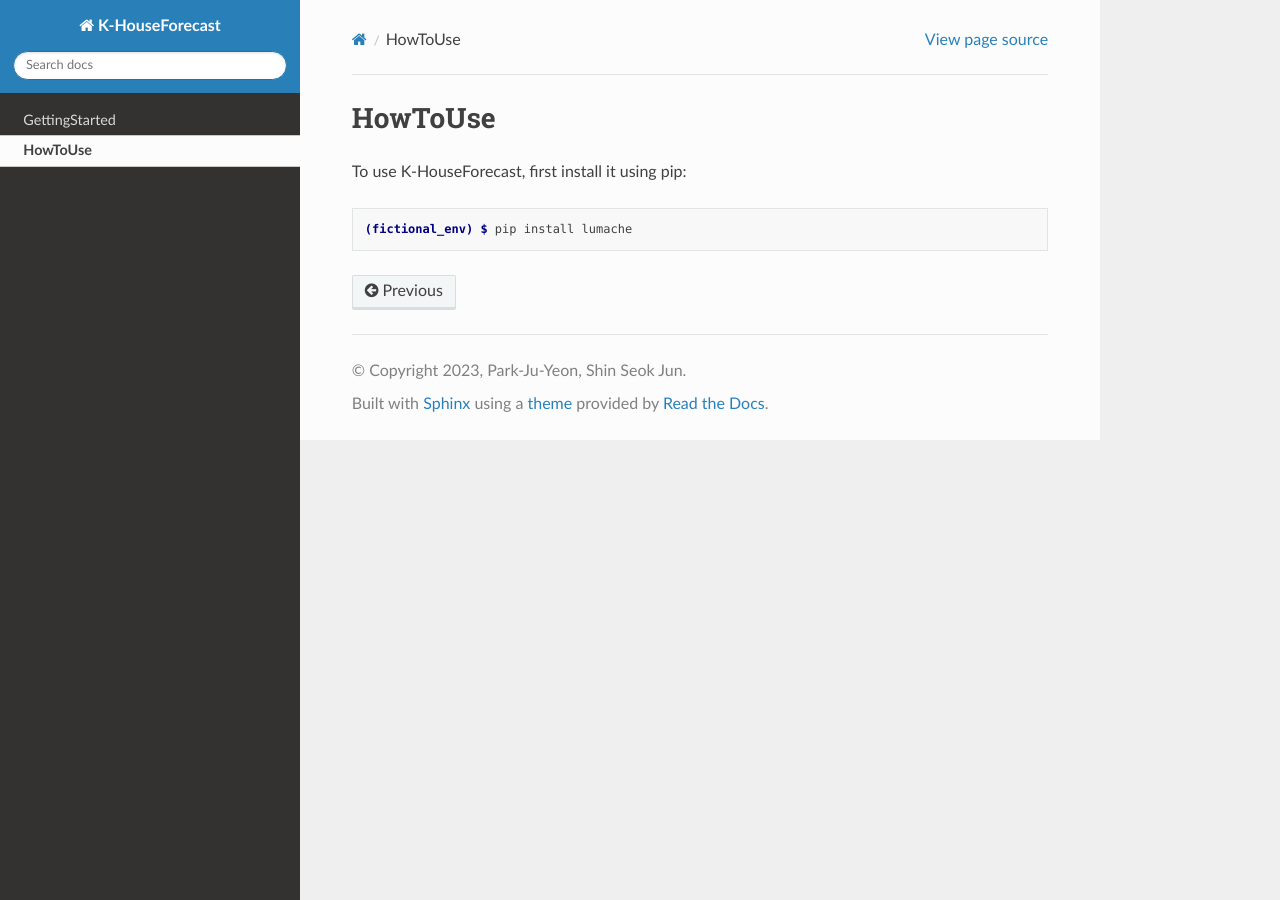
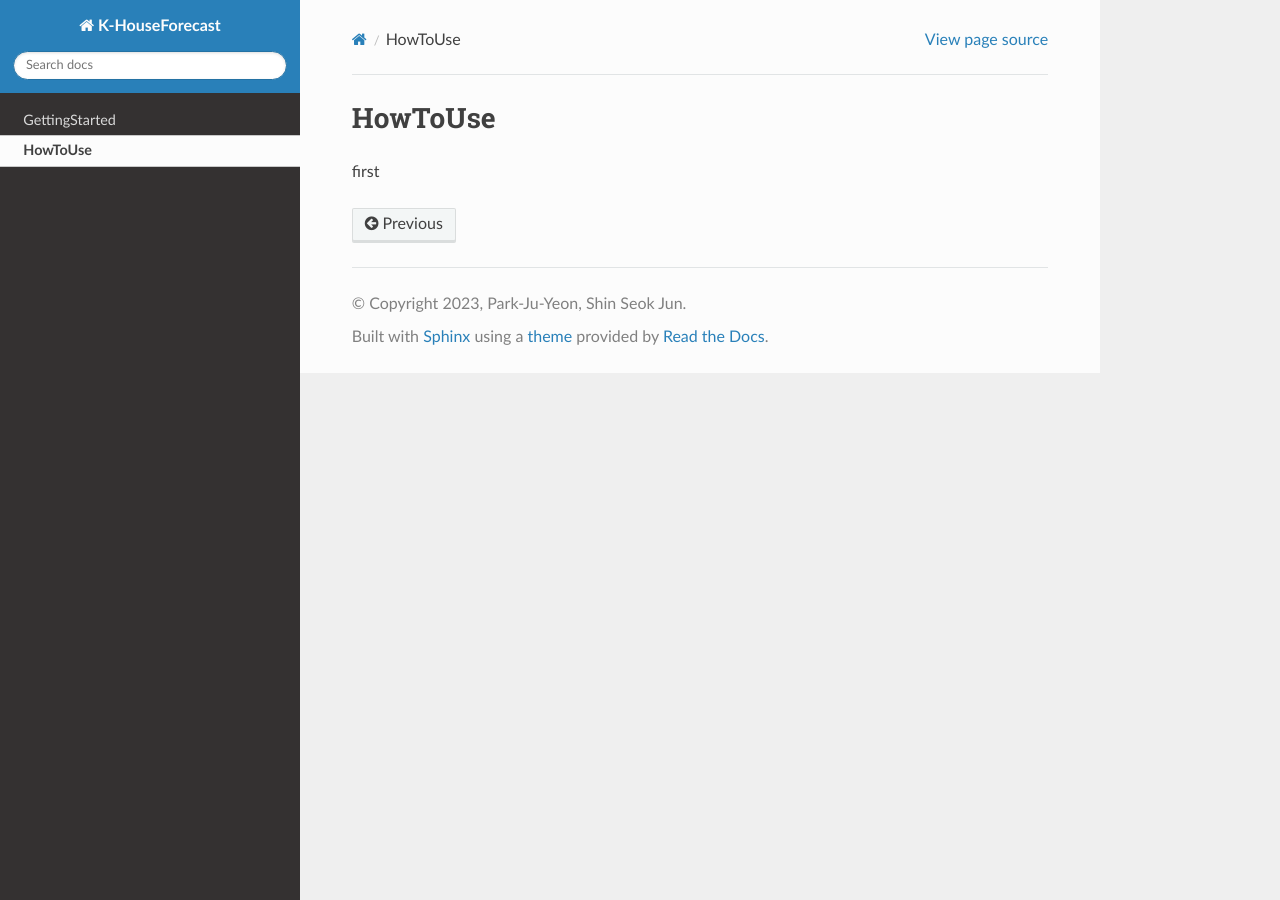
Before and after one commit to SierraJY/K-HouseForecast, a Sphinx documentation site: the page built from docs/source/HowToUse.rst, in a window 1280 px wide. Built offline with Sphinx 7.4.7 and the Read the Docs theme 2.0.0, drawn with Linux system fonts in a browser that asks for light colours.

```diff
--- a/docs/source/HowToUse.rst
+++ b/docs/source/HowToUse.rst
@@ -3,8 +3,4 @@
 
 
 
-To use K-HouseForecast, first install it using pip:
-
-.. code-block:: console
-
-    (fictional_env) $ pip install lumache
+first
```
Also changed, not shown: 9 other files.
